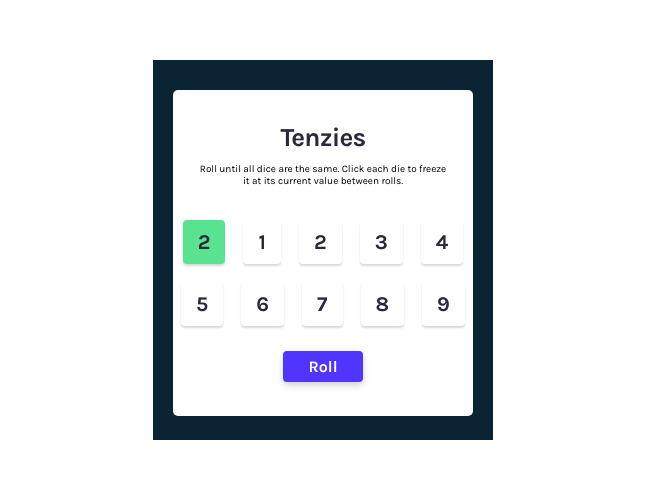
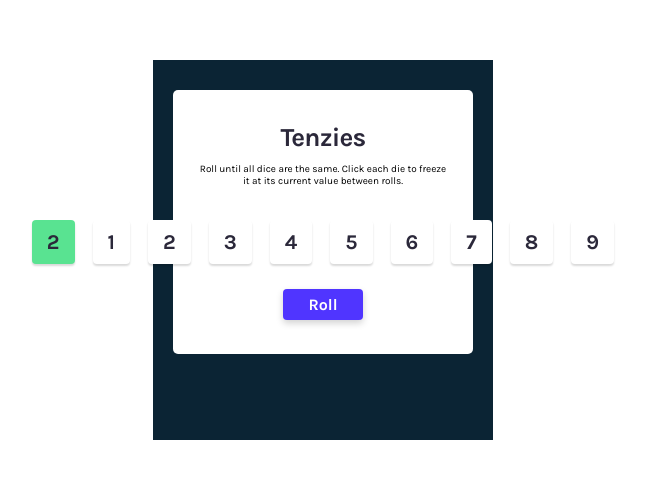
Before and after one commit to golucristian22/Tenzies, a React (Create React App) app: page / in a window 1280 px wide. Shown: the part 150-628 px from the top of the page, without its empty margins (317-962 px from the left). Built offline with nearby package versions, Linux system fonts and the light colour scheme.

Commit message:
Added Hover Styles.

```diff
--- a/src/components/tenzies/tenzies.styles.scss
+++ b/src/components/tenzies/tenzies.styles.scss
@@ -44,7 +44,7 @@
     flex-direction: row;
     justify-content: center;
     align-items: center;
-    flex-wrap: wrap;
+    // flex-wrap: wrap;
     gap: 18px;
     margin: 23px 0 25px 0;
   }
@@ -60,6 +60,13 @@
     font-weight: 700;
     font-size: 21px;
     line-height: 24px;
+    transform: scale(1);
+    transition: all 0.1s ease-in;
+
+    &:hover {
+      background-color: rgb(240, 237, 237);
+      transform: scale(1.1);
+    }
   }
 
   &__number--correct {
```
